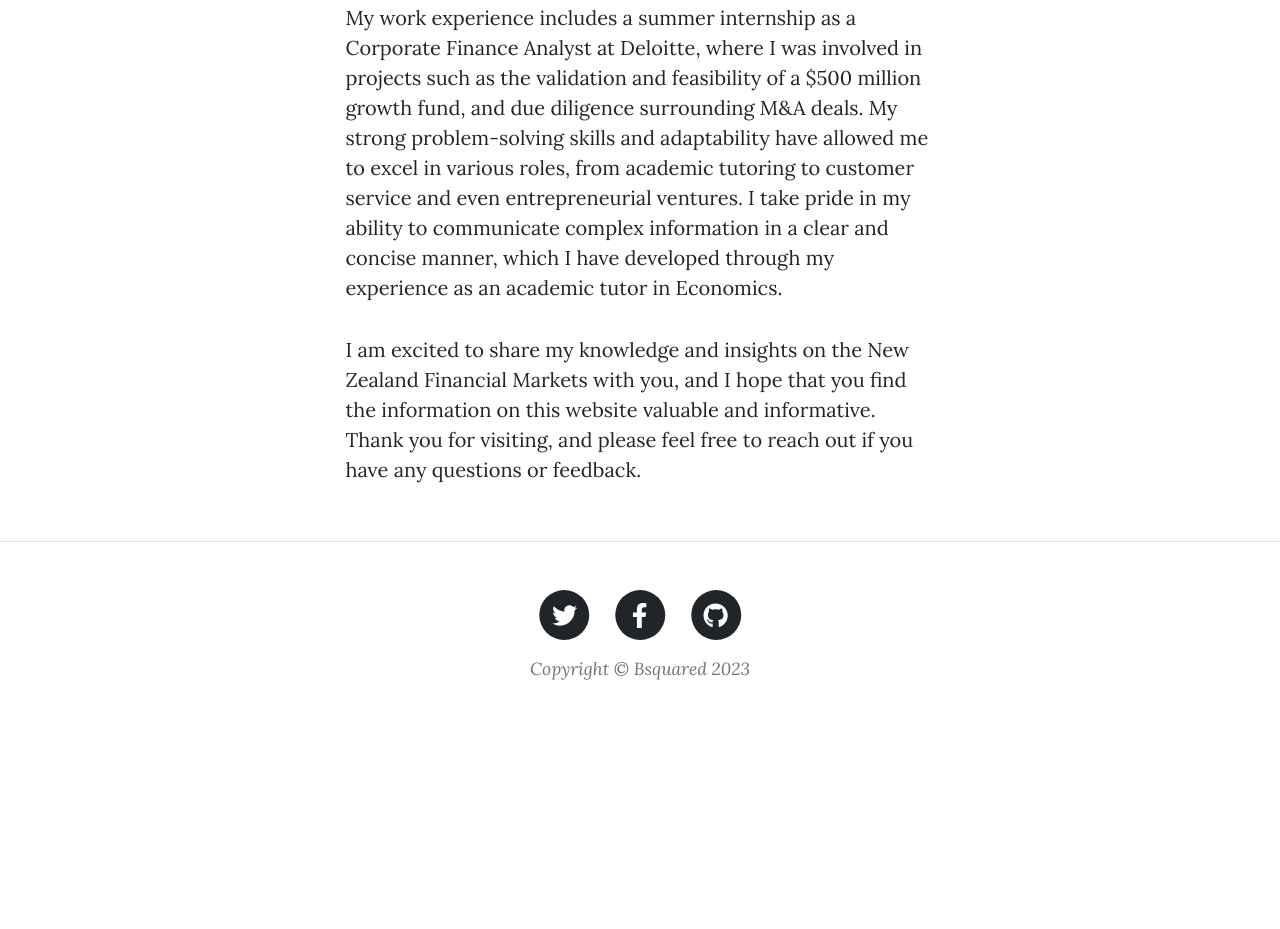
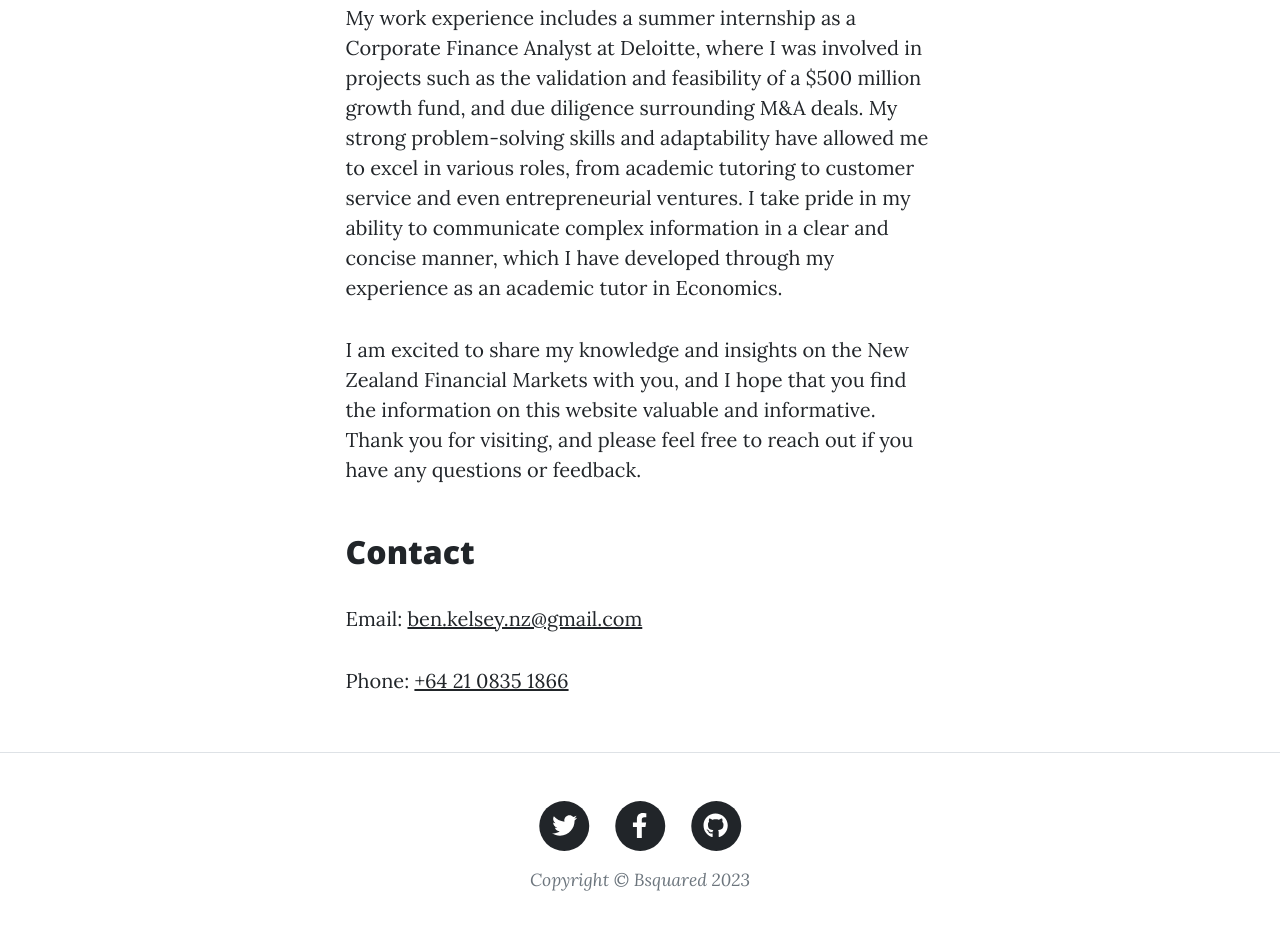
Before and after one commit to bsquaredgroup/test, a plain HTML site: page about.html in a window 1280 px wide. Shown: the part 881-1810 px from the top of the page. Before the commit the page ends 1612 px from the top, so only its background shows below. Drawn offline with nearby package versions, Linux system fonts and the light colour scheme.

Commit message:
Update about.html

```diff
--- a/about.html
+++ b/about.html
@@ -52,9 +52,16 @@
             <div class="container px-4 px-lg-5">
                 <div class="row gx-4 gx-lg-5 justify-content-center">
                     <div class="col-md-10 col-lg-8 col-xl-7">
+                        <!-- About Me-->
                         <p>I'm Ben Kelsey, a passionate and dedicated financial market enthusiast with a strong background in Economics and Finance. I recently completed my Bachelor of Commerce with a double major in Economics and Finance from the University of Canterbury. My keen interest in the financial markets and the economy, combined with my diverse work experience, has led me to create this website to provide daily reports on the New Zealand Financial Markets.</p>
                         <p>My work experience includes a summer internship as a Corporate Finance Analyst at Deloitte, where I was involved in projects such as the validation and feasibility of a $500 million growth fund, and due diligence surrounding M&A deals. My strong problem-solving skills and adaptability have allowed me to excel in various roles, from academic tutoring to customer service and even entrepreneurial ventures. I take pride in my ability to communicate complex information in a clear and concise manner, which I have developed through my experience as an academic tutor in Economics.</p>
                         <p>I am excited to share my knowledge and insights on the New Zealand Financial Markets with you, and I hope that you find the information on this website valuable and informative. Thank you for visiting, and please feel free to reach out if you have any questions or feedback.</p>
+                        <!-- Contact section -->
+                        <div class="contact-section mt-5">
+                            <h2>Contact</h2>
+                            <p>Email: <a href="mailto:ben.kelsey.nz@gmail.com">ben.kelsey.nz@gmail.com</a></p>
+                            <p>Phone: <a href="tel:+642108351866">+64 21 0835 1866</a></p>
+                        </div>
                     </div>
                 </div>
             </div>
```
